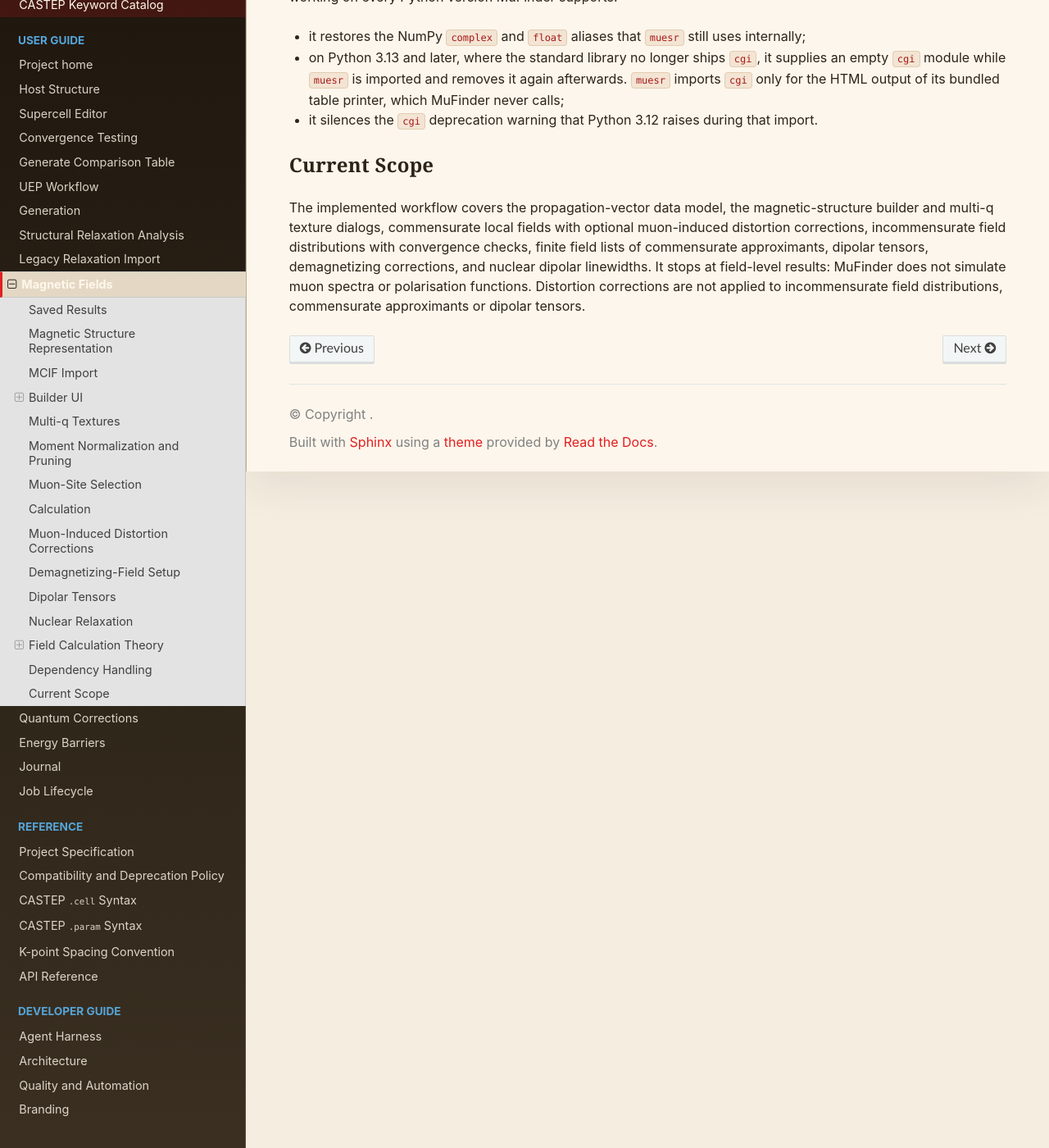
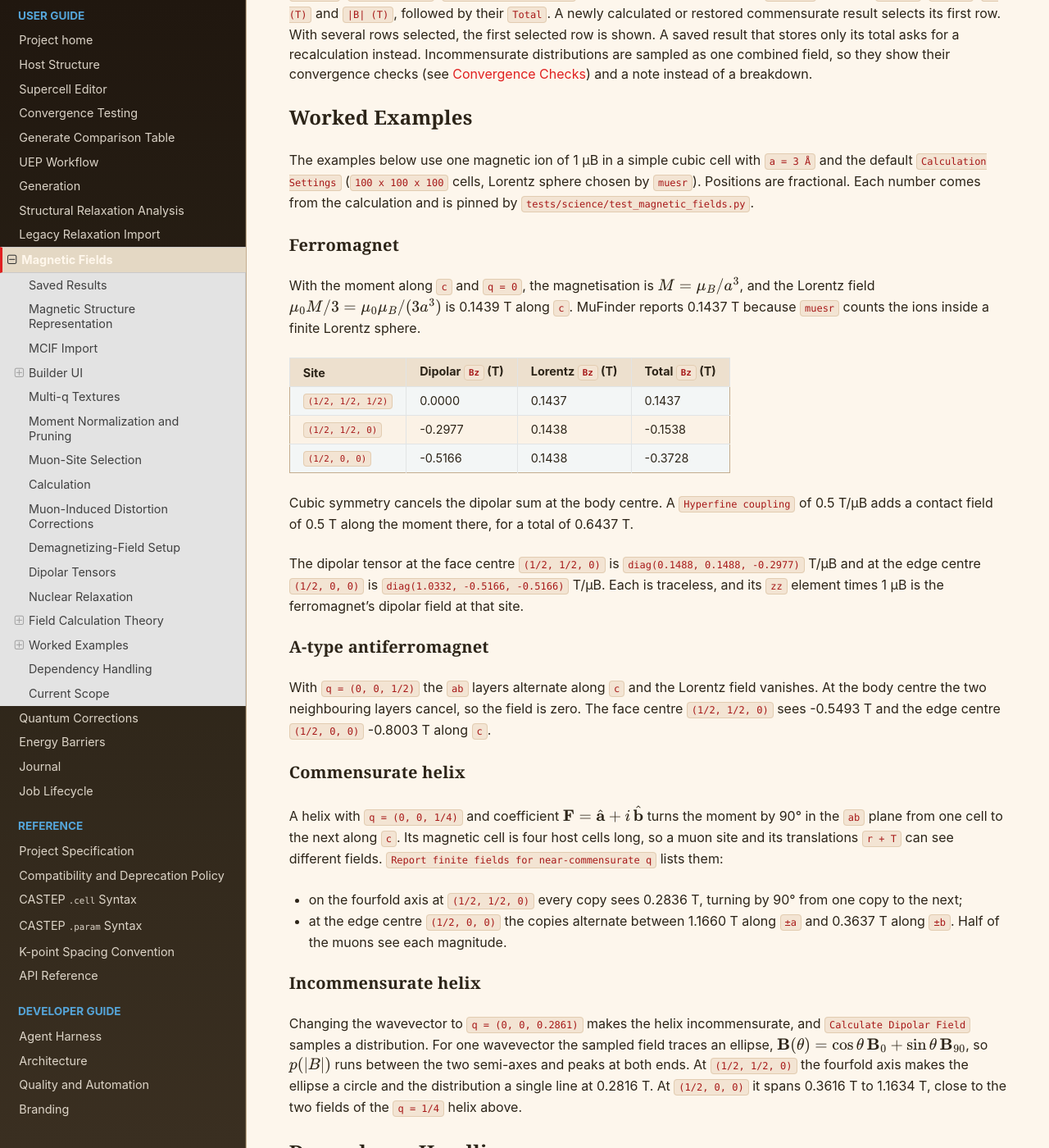
Before and after one commit to BenHuddart/mufinder, a Sphinx documentation site: the page built from docs/magnetic_fields.rst, in a window 1280 px wide and 1400 px high, scrolled down 15826 px. Shown: the whole window at 82% size. Built offline with Sphinx 7.4.7 and the Read the Docs theme 3.1.0, drawn with Linux system fonts in a browser that asks for light colours; some of the changed text lies outside the part shown.

Commit message:
fix: anchor muesr fields to the muon's cell and report tensors in T/muB
Real-muesr regression tests (issue 125) compare every periodic entry point
with closed-form results and direct lattice sums. They exposed two bugs:

- muesr places the muon in cell floor(N/2) of its summation supercell but
  measures Fourier phases from the supercell origin. Commensurate fields for
  q other than 0 or 1/2 therefore depended on the "Cells along" setting, the
  approximant list was labelled with the wrong translations, and the
  distortion correction disagreed with the lattice sum about each ion's
  moment. Each Fourier coefficient is now multiplied by
  exp(2 pi i q . floor(N/2)) before the hand-off.
- muesr's dipten returns the lattice sum in Å^-3, which was stored as T/muB
  unconverted, so every dipolar tensor was 7.8 % too large. It is now scaled
  by mu0 mu_B / (4 pi Å^3) = 0.9274 T/muB.

The magnetic-fields guide documents the phase convention and tensor units
and gains worked examples (ferromagnet, A-type antiferromagnet, dipolar
tensors, commensurate and incommensurate helices) whose numbers are pinned
by tests.

Refs #125

Co-Authored-By: Claude Opus 5.5 <noreply@anthropic.com>

```diff
--- a/docs/magnetic_fields.rst
+++ b/docs/magnetic_fields.rst
@@ -573,7 +573,13 @@ table. Each selected or symmetry-equivalent muon site receives one ``3 x 3``
 tensor. The dialog keeps the most recent tensor result for the current Magnetic
 Fields workspace, and saved workspaces restore that latest result when reopened.
 The displayed units can be switched between ``T/μB``, ``MHz/μB``, and ``Å⁻³``,
-matching the hyperfine-coupling unit choices.
+matching the hyperfine-coupling unit choices. ``muesr`` returns the lattice sum
+:math:`\sum (3\hat{\mathbf{r}}\hat{\mathbf{r}} - 1)/r^3` in ``Å⁻³``; MuFinder
+multiplies it by :math:`\mu_0 \mu_B / (4\pi\,\text{Å}^3) = 0.9274` T/μB, so the
+tensor applied to a moment in μB gives the dipolar field in tesla. The ``Å⁻³``
+display uses the hyperfine-coupling convention,
+:math:`\mathbf{B} = (2\mu_0/3)\,\mu_B A\,\mathbf{m}`, so it shows the contact
+coupling that would give the same field rather than ``muesr``'s raw lattice sum.
 
 Only tensor-relevant numerical settings are shown in this workflow. The tensor
 dialog reports the lattice-summation supercell used for the calculation, but it
@@ -657,6 +663,27 @@ unit marker moment internally, because the tensor describes the linear coupling
 between a magnetic moment and the local field at the muon. The tensor workflow
 therefore depends on the chosen magnetic-ion set and lattice summation settings,
 not on the detailed Fourier coefficients of a magnetic texture.
+
+Moments follow one convention everywhere in MuFinder. Atom ``j`` in the cell at
+lattice translation ``R`` carries
+
+.. math::
+
+   \mathbf{m}_j(\mathbf{R}) =
+   \mathrm{Re}\left[\mathbf{F}_j\, e^{-2\pi i\, \mathbf{q} \cdot \mathbf{R}}\right],
+
+where the atom-resolved coefficient :math:`\mathbf{F}_j` already contains the
+phase :math:`e^{-2\pi i\, \mathbf{q} \cdot \mathbf{x}_j}` of the atom's
+fractional position. ``R`` is measured from the home cell, the cell whose
+fractional coordinates lie in ``[0, 1)`` and hold the muon site, so the field
+reported for a site at ``r`` is the field at ``r``. ``muesr`` places each muon
+in cell :math:`\lfloor N/2 \rfloor` of its :math:`N_a \times N_b \times N_c`
+summation supercell and measures phases from the supercell origin, so MuFinder
+multiplies every coefficient by
+:math:`e^{2\pi i\, \mathbf{q} \cdot \lfloor \mathbf{N}/2 \rfloor}` before
+handing it over. The ``Cells along`` setting therefore changes a result only
+through the convergence of the lattice sum, never by moving the muon to a
+different magnetic cell.
 
 For incommensurate structures, a single muon site generally samples a
 distribution of local fields rather than one finite set of symmetry-equivalent
@@ -857,6 +884,88 @@ Incommensurate distributions are sampled as one combined field, so they show
 their convergence checks (see `Convergence Checks`_) and a note instead of a
 breakdown.
 
+Worked Examples
+---------------
+
+The examples below use one magnetic ion of 1 μB in a simple cubic cell with
+``a = 3 Å`` and the default ``Calculation Settings`` (``100 x 100 x 100``
+cells, Lorentz sphere chosen by ``muesr``). Positions are fractional. Each
+number comes from the calculation and is pinned by
+``tests/science/test_magnetic_fields.py``.
+
+Ferromagnet
+~~~~~~~~~~~
+
+With the moment along ``c`` and ``q = 0``, the magnetisation is
+:math:`M = \mu_B / a^3`, and the Lorentz field
+:math:`\mu_0 M / 3 = \mu_0 \mu_B / (3a^3)` is 0.1439 T along ``c``. MuFinder
+reports 0.1437 T because ``muesr`` counts the ions inside a finite Lorentz
+sphere.
+
+.. list-table::
+   :header-rows: 1
+
+   * - Site
+     - Dipolar ``Bz`` (T)
+     - Lorentz ``Bz`` (T)
+     - Total ``Bz`` (T)
+   * - ``(1/2, 1/2, 1/2)``
+     - 0.0000
+     - 0.1437
+     - 0.1437
+   * - ``(1/2, 1/2, 0)``
+     - -0.2977
+     - 0.1438
+     - -0.1538
+   * - ``(1/2, 0, 0)``
+     - -0.5166
+     - 0.1438
+     - -0.3728
+
+Cubic symmetry cancels the dipolar sum at the body centre. A ``Hyperfine
+coupling`` of 0.5 T/μB adds a contact field of 0.5 T along the moment there, for
+a total of 0.6437 T.
+
+The dipolar tensor at the face centre ``(1/2, 1/2, 0)`` is
+``diag(0.1488, 0.1488, -0.2977)`` T/μB and at the edge centre ``(1/2, 0, 0)``
+is ``diag(1.0332, -0.5166, -0.5166)`` T/μB. Each is traceless, and its ``zz``
+element times 1 μB is the ferromagnet's dipolar field at that site.
+
+A-type antiferromagnet
+~~~~~~~~~~~~~~~~~~~~~~
+
+With ``q = (0, 0, 1/2)`` the ``ab`` layers alternate along ``c`` and the
+Lorentz field vanishes. At the body centre the two neighbouring layers cancel,
+so the field is zero. The face centre ``(1/2, 1/2, 0)`` sees -0.5493 T and the
+edge centre ``(1/2, 0, 0)`` -0.8003 T along ``c``.
+
+Commensurate helix
+~~~~~~~~~~~~~~~~~~
+
+A helix with ``q = (0, 0, 1/4)`` and coefficient
+:math:`\mathbf{F} = \hat{\mathbf{a}} + i\,\hat{\mathbf{b}}` turns the moment by
+90° in the ``ab`` plane from one cell to the next along ``c``. Its magnetic
+cell is four host cells long, so a muon site and its translations ``r + T``
+can see different fields. ``Report finite fields for near-commensurate q``
+lists them:
+
+- on the fourfold axis at ``(1/2, 1/2, 0)`` every copy sees 0.2836 T, turning
+  by 90° from one copy to the next;
+- at the edge centre ``(1/2, 0, 0)`` the copies alternate between 1.1660 T
+  along ``±a`` and 0.3637 T along ``±b``. Half of the muons see each magnitude.
+
+Incommensurate helix
+~~~~~~~~~~~~~~~~~~~~
+
+Changing the wavevector to ``q = (0, 0, 0.2861)`` makes the helix
+incommensurate, and ``Calculate Dipolar Field`` samples a distribution. For one
+wavevector the sampled field traces an ellipse,
+:math:`\mathbf{B}(\theta) = \cos\theta\,\mathbf{B}_0 + \sin\theta\,\mathbf{B}_{90}`,
+so :math:`p(|B|)` runs between the two semi-axes and peaks at both ends. At
+``(1/2, 1/2, 0)`` the fourfold axis makes the ellipse a circle and the
+distribution a single line at 0.2816 T. At ``(1/2, 0, 0)`` it spans 0.3616 T to
+1.1634 T, close to the two fields of the ``q = 1/4`` helix above.
+
 Dependency Handling
 -------------------
 
```
Also changed, not shown: 2 other files.
